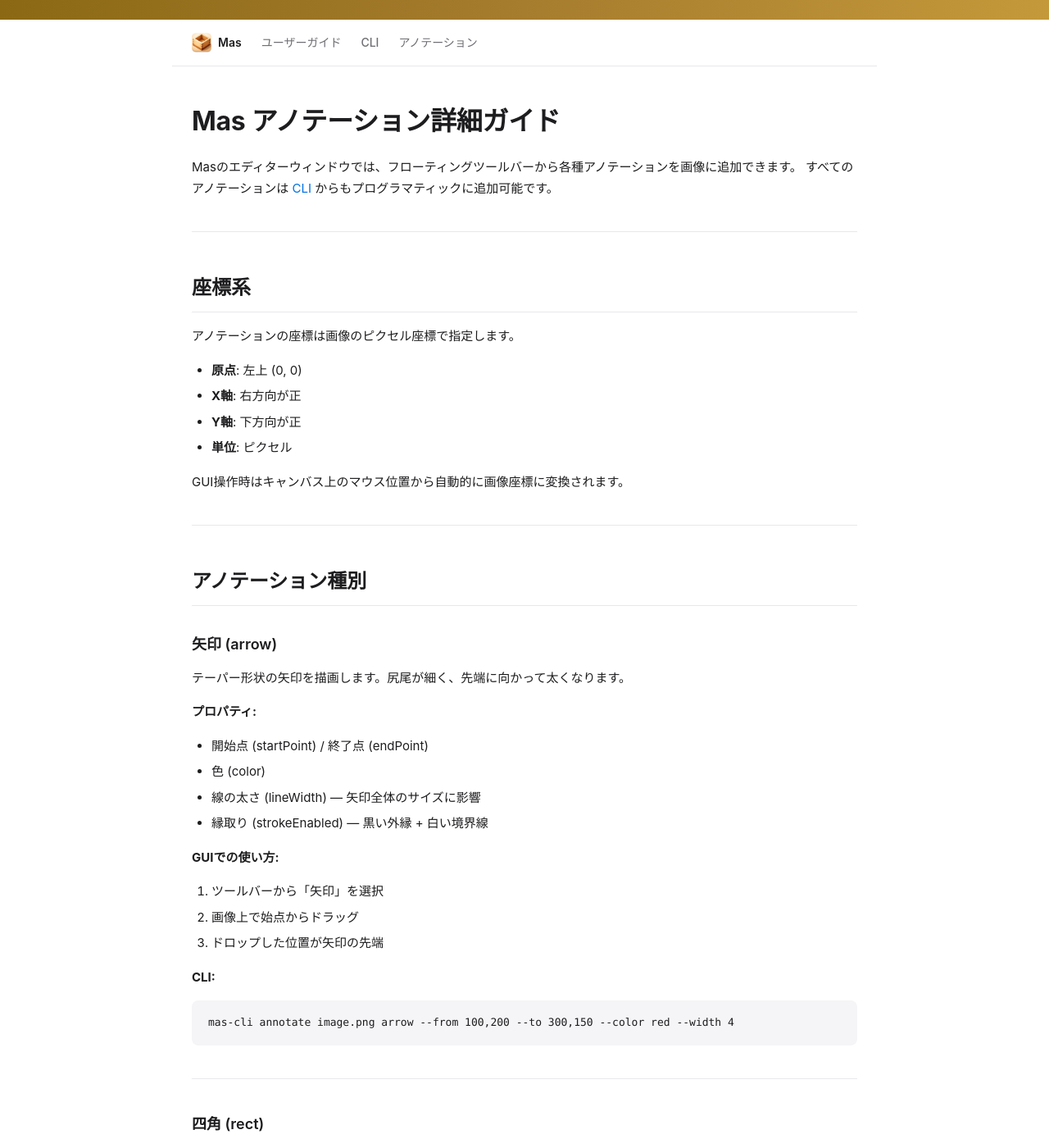
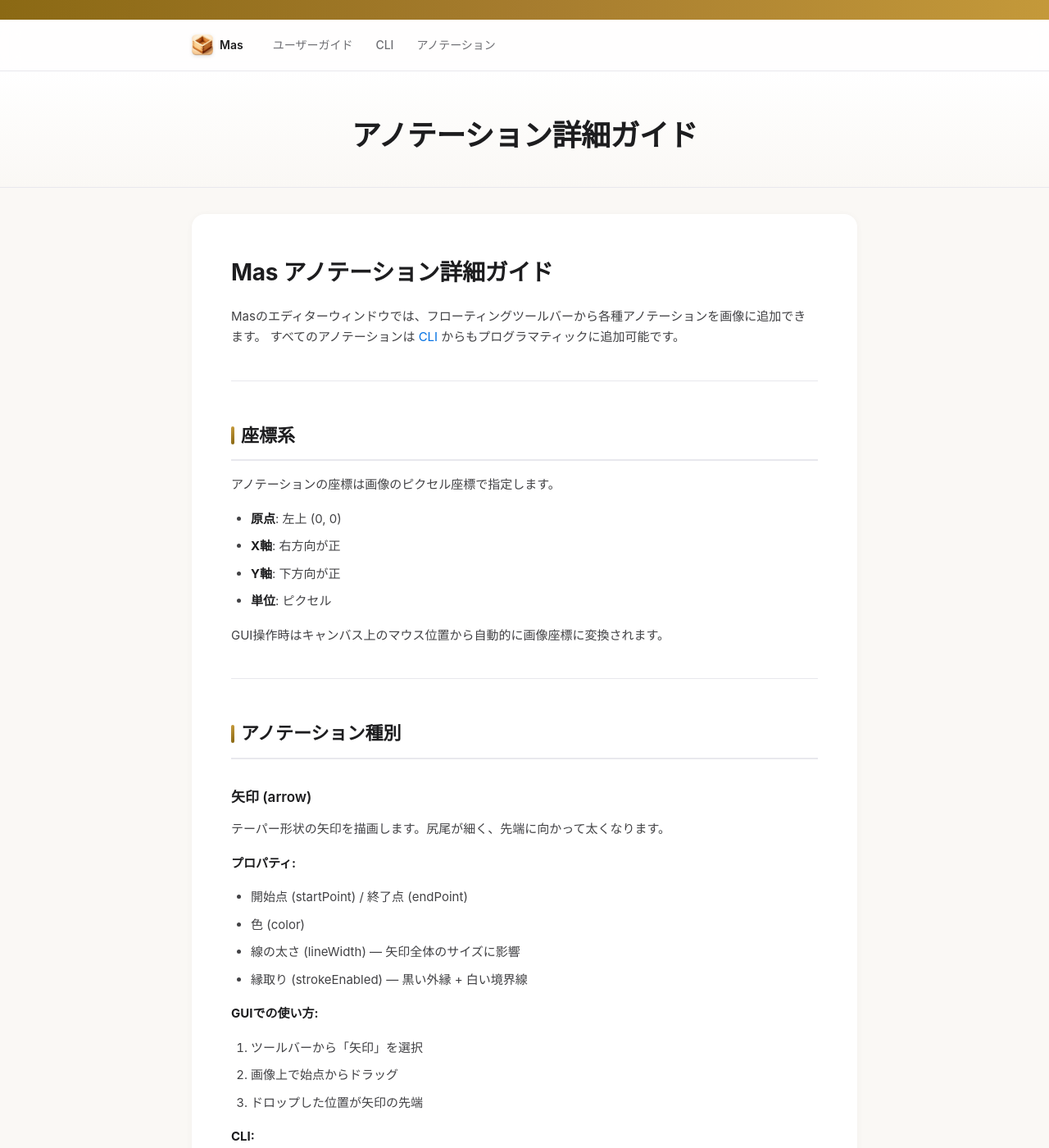
Before and after one commit to piggest/Mas, a Jekyll site: the page built from docs/annotations.md, in a window 1280 px wide and 1400 px high. Shown: the whole window at 82% size. Built offline with Jekyll 4.4.1, drawn with Linux system fonts in a browser that asks for light colours.

Commit message:
Polish documentation page design with card layout and refined styling
Co-Authored-By: Claude Opus 4.6 <noreply@anthropic.com>

```diff
--- a/docs/_layouts/default.html
+++ b/docs/_layouts/default.html
@@ -10,24 +10,35 @@
 body {
   font-family: -apple-system, BlinkMacSystemFont, "Helvetica Neue", "Segoe UI", sans-serif;
   color: #1d1d1f;
-  background: #fff;
+  background: #faf8f5;
   -webkit-font-smoothing: antialiased;
   line-height: 1.7;
 }
 
+/* Top Bar */
 .top-bar {
   background: linear-gradient(90deg, #8b6914, #a67c2e, #c4993a);
   height: 24px;
 }
 
+/* Navigation */
 .nav {
+  background: #fff;
+  border-bottom: 1px solid #e8e8ed;
+  position: sticky;
+  top: 0;
+  z-index: 100;
+  backdrop-filter: blur(12px);
+  background: rgba(255,255,255,0.85);
+}
+
+.nav-inner {
   max-width: 860px;
   margin: 0 auto;
-  padding: 16px 24px;
+  padding: 14px 24px;
   display: flex;
   align-items: center;
-  gap: 24px;
-  border-bottom: 1px solid #e8e8ed;
+  gap: 28px;
 }
 
 .nav a {
@@ -36,9 +47,10 @@ body {
   font-size: 14px;
   font-weight: 500;
   transition: color 0.2s;
+  padding: 4px 0;
 }
 
-.nav a:hover { color: #1d1d1f; }
+.nav a:hover { color: #1d1d1f; text-decoration: none; }
 
 .nav a.home {
   display: flex;
@@ -46,52 +58,106 @@ body {
   gap: 8px;
   color: #1d1d1f;
   font-weight: 600;
+  margin-right: 8px;
 }
 
 .nav a.home img {
-  width: 24px;
-  height: 24px;
+  width: 26px;
+  height: 26px;
+  filter: drop-shadow(0 1px 2px rgba(0,0,0,0.1));
+}
+
+/* Page Header */
+.page-header {
+  background: linear-gradient(180deg, #fff 0%, #faf8f5 100%);
+  padding: 48px 24px 32px;
+  text-align: center;
+  border-bottom: 1px solid #e8e8ed;
+}
+
+.page-header h1 {
+  font-size: 36px;
+  font-weight: 700;
+  letter-spacing: -0.5px;
+  margin: 0;
+}
+
+.page-header .subtitle {
+  font-size: 16px;
+  color: #6e6e73;
+  margin-top: 8px;
+}
+
+/* Main Content */
+.content-wrapper {
+  max-width: 860px;
+  margin: 0 auto;
+  padding: 0 24px;
 }
 
 .content {
-  max-width: 860px;
-  margin: 0 auto;
-  padding: 40px 24px 80px;
+  background: #fff;
+  border-radius: 16px;
+  box-shadow: 0 1px 8px rgba(0,0,0,0.04);
+  padding: 48px 48px 56px;
+  margin: 32px 0;
+}
+
+@media (max-width: 640px) {
+  .content { padding: 24px 20px 32px; border-radius: 12px; }
 }
 
 /* Typography */
 h1 {
-  font-size: 32px;
+  font-size: 28px;
   font-weight: 700;
   margin-bottom: 16px;
   letter-spacing: -0.3px;
 }
 
 h2 {
-  font-size: 24px;
+  font-size: 22px;
   font-weight: 700;
   margin-top: 48px;
   margin-bottom: 16px;
-  padding-bottom: 8px;
-  border-bottom: 1px solid #e8e8ed;
+  padding-bottom: 10px;
+  border-bottom: 2px solid #e8e8ed;
+  display: flex;
+  align-items: center;
+  gap: 8px;
+}
+
+h2::before {
+  content: "";
+  display: inline-block;
+  width: 4px;
+  height: 22px;
+  background: linear-gradient(180deg, #c4993a, #8b6914);
+  border-radius: 2px;
 }
 
 h3 {
-  font-size: 18px;
+  font-size: 17px;
   font-weight: 600;
   margin-top: 32px;
   margin-bottom: 12px;
+  color: #1d1d1f;
+}
+
+h3 img {
+  vertical-align: middle;
+  margin-right: 4px;
 }
 
 p {
   margin-bottom: 16px;
   font-size: 15px;
-  color: #1d1d1f;
+  color: #424245;
 }
 
 /* Links */
-a { color: #0071e3; text-decoration: none; }
-a:hover { text-decoration: underline; }
+a { color: #0071e3; text-decoration: none; transition: color 0.15s; }
+a:hover { color: #0077ed; text-decoration: underline; }
 
 /* Lists */
 ul, ol {
@@ -101,31 +167,44 @@ ul, ol {
 
 li {
   font-size: 15px;
-  margin-bottom: 6px;
+  margin-bottom: 8px;
+  color: #424245;
 }
+
+li strong { color: #1d1d1f; }
 
 /* Tables */
 table {
   width: 100%;
-  border-collapse: collapse;
+  border-collapse: separate;
+  border-spacing: 0;
   margin: 16px 0 24px;
   font-size: 14px;
+  border-radius: 8px;
+  overflow: hidden;
+  border: 1px solid #e8e8ed;
 }
 
 th {
-  background: #f5f5f7;
+  background: linear-gradient(180deg, #f9f8f6, #f0eeea);
   font-weight: 600;
   text-align: left;
-  padding: 10px 14px;
-  border: 1px solid #d2d2d7;
+  padding: 11px 14px;
+  border-bottom: 1px solid #e8e8ed;
+}
+
+th:not(:last-child),
+td:not(:last-child) {
+  border-right: 1px solid #e8e8ed;
 }
 
 td {
   padding: 10px 14px;
-  border: 1px solid #d2d2d7;
+  border-bottom: 1px solid #f0f0f2;
 }
 
-tr:hover td { background: #fafafa; }
+tr:last-child td { border-bottom: none; }
+tr:hover td { background: #faf9f7; }
 
 /* Images */
 img {
@@ -135,46 +214,56 @@ img {
 
 .content > p > img,
 .content > p > a > img {
-  max-width: 420px;
-  border-radius: 8px;
-  box-shadow: 0 2px 16px rgba(0,0,0,0.08);
-  margin: 8px 0 16px;
+  max-width: 400px;
+  border-radius: 10px;
+  box-shadow: 0 4px 20px rgba(0,0,0,0.08);
+  margin: 12px 0 20px;
+  transition: box-shadow 0.2s;
+}
+
+.content > p > img:hover,
+.content > p > a > img:hover {
+  box-shadow: 0 6px 28px rgba(0,0,0,0.12);
 }
 
 /* Inline tool icons in tables */
 td img {
-  box-shadow: none;
-  border-radius: 0;
+  box-shadow: none !important;
+  border-radius: 0 !important;
   vertical-align: middle;
 }
 
 /* Center-aligned images */
 p[align="center"] img {
-  box-shadow: none;
-  border-radius: 0;
+  box-shadow: none !important;
+  border-radius: 0 !important;
 }
 
 /* Code */
 code {
-  background: #f5f5f7;
+  background: #f5f3ef;
   padding: 2px 7px;
-  border-radius: 4px;
+  border-radius: 5px;
   font-size: 13px;
   font-family: "SF Mono", Menlo, monospace;
+  color: #8b6914;
 }
 
 pre {
-  background: #f5f5f7;
-  padding: 16px 20px;
-  border-radius: 8px;
+  background: #2d2d2d;
+  color: #e6e6e6;
+  padding: 18px 22px;
+  border-radius: 10px;
   overflow-x: auto;
   margin: 16px 0 24px;
+  box-shadow: 0 2px 8px rgba(0,0,0,0.08);
 }
 
 pre code {
   background: none;
   padding: 0;
   font-size: 13px;
+  color: #e6e6e6;
 }
 
 /* Horizontal rule */
@@ -186,10 +275,11 @@ hr {
 
 /* Blockquote */
 blockquote {
-  border-left: 3px solid #c4993a;
-  padding: 8px 16px;
+  background: #faf7f0;
+  border-left: 4px solid #c4993a;
+  padding: 14px 20px;
   margin: 16px 0;
-  color: #6e6e73;
+  border-radius: 0 8px 8px 0;
   font-size: 14px;
 }
 
@@ -204,10 +294,12 @@ footer {
   margin: 0 auto;
   text-align: center;
   padding: 24px;
-  border-top: 1px solid #e8e8ed;
   font-size: 13px;
   color: #86868b;
 }
+
+footer a { color: #86868b; }
+footer a:hover { color: #1d1d1f; }
 </style>
 </head>
 <body>
@@ -215,6 +307,7 @@ footer {
 <div class="top-bar"></div>
 
 <nav class="nav">
+  <div class="nav-inner">
     <a class="home" href="{{ '/' | relative_url }}">
       <img src="{{ '/images/icon.png' | relative_url }}" alt="Mas">
       Mas
@@ -222,14 +315,21 @@ footer {
     <a href="{{ '/user-guide' | relative_url }}">ユーザーガイド</a>
     <a href="{{ '/cli' | relative_url }}">CLI</a>
     <a href="{{ '/annotations' | relative_url }}">アノテーション</a>
+  </div>
 </nav>
 
+<div class="page-header">
+  <h1>{{ page.title }}</h1>
+</div>
+
+<div class="content-wrapper">
   <div class="content">
     {{ content }}
   </div>
+</div>
 
 <footer>
-  <a href="https://github.com/piggest/Mas">GitHub</a>
+  <a href="https://github.com/piggest/Mas">GitHub</a> · Mas v2.0.0
 </footer>
 
 </body>
```
Lines whose indentation alone changed are shown as unchanged.
